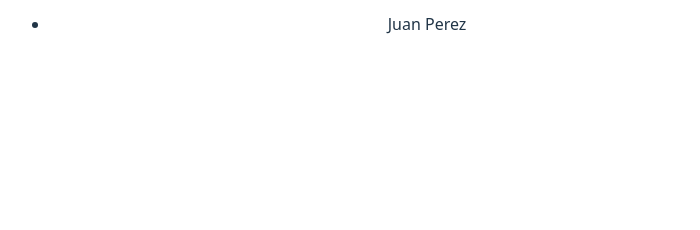
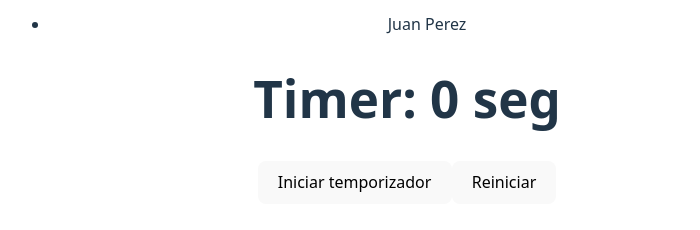
Before and after one commit to PrincipeCG/IntroReact, a React (Vite) app in the folder IntroReact/intro-react/: page / in a window 1280 px wide. Shown: the part 2049-2279 px from the top of the page, without its empty margins (233-933 px from the left). Before the commit the page ends 2133 px from the top, so only its background shows below. Built offline with nearby package versions, Linux system fonts and the light colour scheme.

Commit message:
Limpieza con UseEffect

```diff
--- a/IntroReact/intro-react/src/App.jsx
+++ b/IntroReact/intro-react/src/App.jsx
@@ -2,6 +2,7 @@ import './App.css'
 import Card from './Components/Card.jsx'
 import Counter from './Components/Counter.jsx'
 import FilterableList from './Components/FilterableList.jsx'
+import Timer from './Components/timer.jsx'
 
 const alt = "cat-image"
 
@@ -26,6 +27,7 @@ function App() {
         />
         <Counter />
         <FilterableList />
+        <Timer />
     </>
   )
 }
--- /dev/null
+++ b/IntroReact/intro-react/src/Components/Timer.jsx
@@ -0,0 +1,55 @@
+import React, {useState, useEffect} from "react";
+
+export default function Timer(){
+    const [time, setTime] = useState(0);
+    const [active, setActive] = useState(false);
+
+    useEffect(() => {
+        let idInterval = null;
+
+        if(active){
+            idInterval = setInterval(() => {
+                setTime(previousTime => previousTime + 1)
+            }, 1000);
+        }
+
+        console.log('El temporizador avanza');
+
+        return () => {
+            if(idInterval){
+                clearInterval(idInterval);
+                console.log('El temporizador se pauso');
+            }
+        }
+    }, [active]);
+
+    const toggleTimer = () => {
+        setActive(!active);
+    }
+
+    const reset = () => {
+        setActive(false);
+        setTime(0);
+    }
+
+
+function formattedTime (time) {
+    const minutes = Math.floor(time / 60);
+    const seconds = time % 60;
+    return `${(minutes!=0? minutes + " min " : "")}${seconds} seg`;
+}
+
+return (
+    <div>
+        <h1>
+            Timer: {formattedTime(time)}
+        </h1>
+        <div>
+            <button onClick={() => toggleTimer()}>
+                {active ? 'Pausar' : 'Iniciar'} temporizador
+            </button>
+            <button onClick={() => reset()}>Reiniciar</button>
+        </div>
+    </div>
+ )
+}
```
